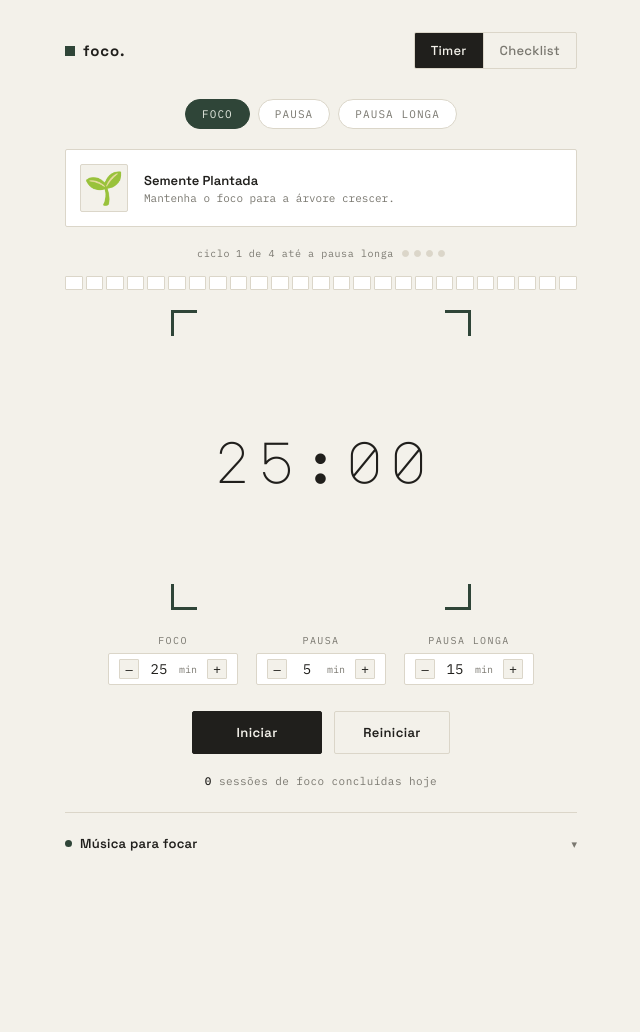
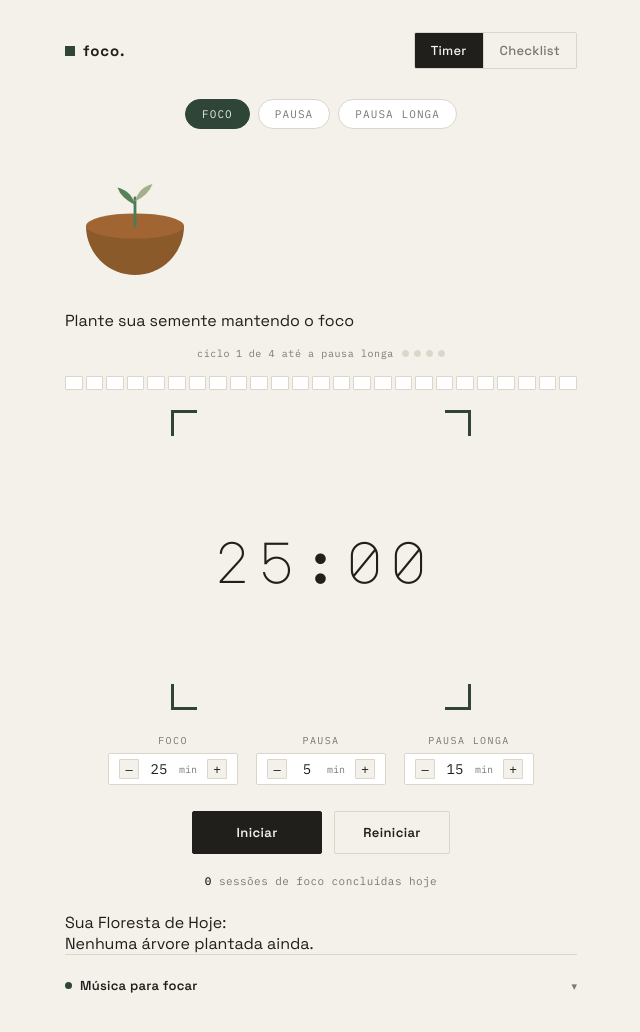
Before and after one commit to lipzzw/Foco., a plain HTML site: page index.html in a window 1280 px wide. Shown: the whole page, without its empty margins (319-959 px from the left). Before the commit the page ends 916 px from the top, so only its background shows below. Drawn offline with Linux system fonts and the light colour scheme.

Commit message:
Add forest visualization and mini-forest collection
Added a forest stage container with SVG graphics for plant growth visualization and a mini-forest collection section to display today's planted trees.

```diff
--- a/index.html
+++ b/index.html
@@ -28,15 +28,29 @@
         <button class="mode-pill" data-mode="longBreak">Pausa longa</button>
       </div>
 
-      <!-- Widget da Árvore do Foco -->
-      <div class="tree-widget">
-        <div id="treeEmoji" class="tree-emoji">🌱</div>
-        <div class="tree-info">
-          <h3 id="treeTitle">Semente Plantada</h3>
-          <p id="treeMessage">Mantenha o foco para a árvore crescer.</p>
+      <!-- Ilustração Gráfica da Planta / Árvore (Estilo Forest) -->
+      <div class="forest-stage-container">
+        <div class="soil-circle">
+          <svg id="plantSvg" viewBox="0 0 200 200" width="140" height="140">
+            <!-- Vaso / Terra (Semicírculo inferior) -->
+            <path d="M 30 110 A 70 70 0 0 0 170 110 Z" fill="#8B5A2B"/>
+            <ellipse cx="100" cy="110" rx="70" ry="18" fill="#A06532"/>
+
+            <!-- Grupo da Planta (Dinâmico via JS) -->
+            <g id="plantParts">
+              <!-- Semente / Broto inicial -->
+              <path id="stem" d="M 100 110 Q 100 85 100 70" stroke="#4A7C59" stroke-width="4" fill="none" stroke-linecap="round"/>
+              <g id="leaves">
+                <path d="M 100 80 Q 80 70 75 55 Q 95 60 100 80 Z" fill="#588157"/>
+                <path d="M 100 75 Q 120 65 125 50 Q 105 55 100 75 Z" fill="#A3B18A"/>
+              </g>
+            </g>
+          </svg>
         </div>
+        <p id="treeStatusText" class="tree-status-text">Plante sua semente mantendo o foco</p>
       </div>
 
+      <!-- Ciclo e Ticks -->
       <div class="cycle-row">
         ciclo <span id="cycleLabel">1</span> de 4 até a pausa longa
         <span class="cycle-dots" id="cycleDots"></span>
@@ -44,6 +58,7 @@
 
       <div class="minute-ticks" id="ticks"></div>
 
+      <!-- Timer reposicionado um pouco mais abaixo -->
       <div class="timer-frame">
         <span class="corner tl"></span><span class="corner tr"></span>
         <span class="corner bl"></span><span class="corner br"></span>
@@ -83,6 +98,14 @@
       </div>
 
       <div class="sessions-row"><span id="sessionCount">0</span> sessões de foco concluídas hoje</div>
+
+      <!-- Mini-floresta acumulada do dia -->
+      <div class="forest-collection">
+        <span class="forest-label">Sua Floresta de Hoje:</span>
+        <div id="forestGrid" class="forest-grid">
+          <span class="forest-empty">Nenhuma árvore plantada ainda.</span>
+        </div>
+      </div>
 
       <div class="music-section">
         <button class="music-toggle" id="musicToggle">
```
